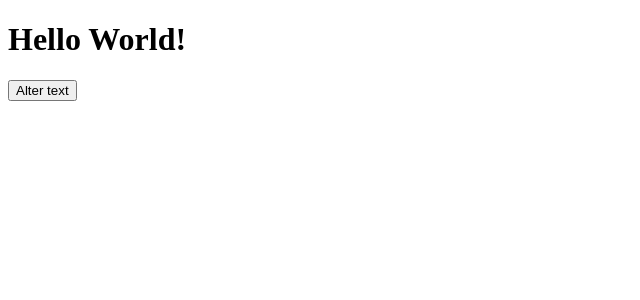
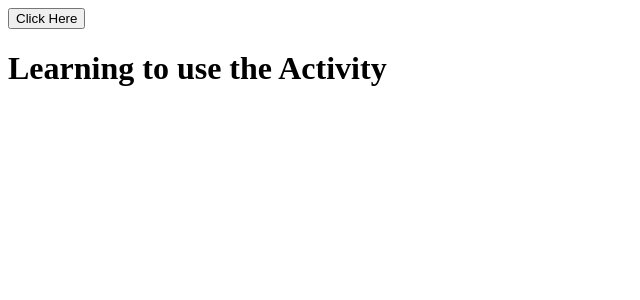
Before and after one commit to LuizBueno1/react, a React (Vite) app: page / in a window 1280 px wide. Shown: the top 300 px of the page, without its empty margins (0-640 px from the left). Built offline with nearby package versions, Linux system fonts and the light colour scheme.

Commit message:
add Activity

```diff
--- /dev/null
+++ b/src/components/Container.jsx
@@ -0,0 +1,22 @@
+import { Activity, useState } from "react";
+
+function Container() {
+
+    const [visible, setVisible] = useState(true);
+
+    function alterVisibility() {
+        //setVisible(!visible);
+        setVisible(currentValue => !currentValue);
+    }
+
+    return (
+        <>
+            <button onClick={alterVisibility}>Click Here</button>
+            <Activity mode={visible ? "visible" : "hidden"}>
+                <h1>Learning to use the Activity</h1>
+            </Activity>
+        </>
+    )
+}
+
+export default Container;
--- a/src/main.jsx
+++ b/src/main.jsx
@@ -10,8 +10,9 @@ import Listing from "./components/Listing";
 import Events from "./components/Events";
 import Functions from "./components/Functions";
 import State from "./components/State";
+import Container from "./components/Container";
 
 //Show components
 createRoot(document.getElementById("root")).render(
-    <State />
+    <Container />
 );
```
